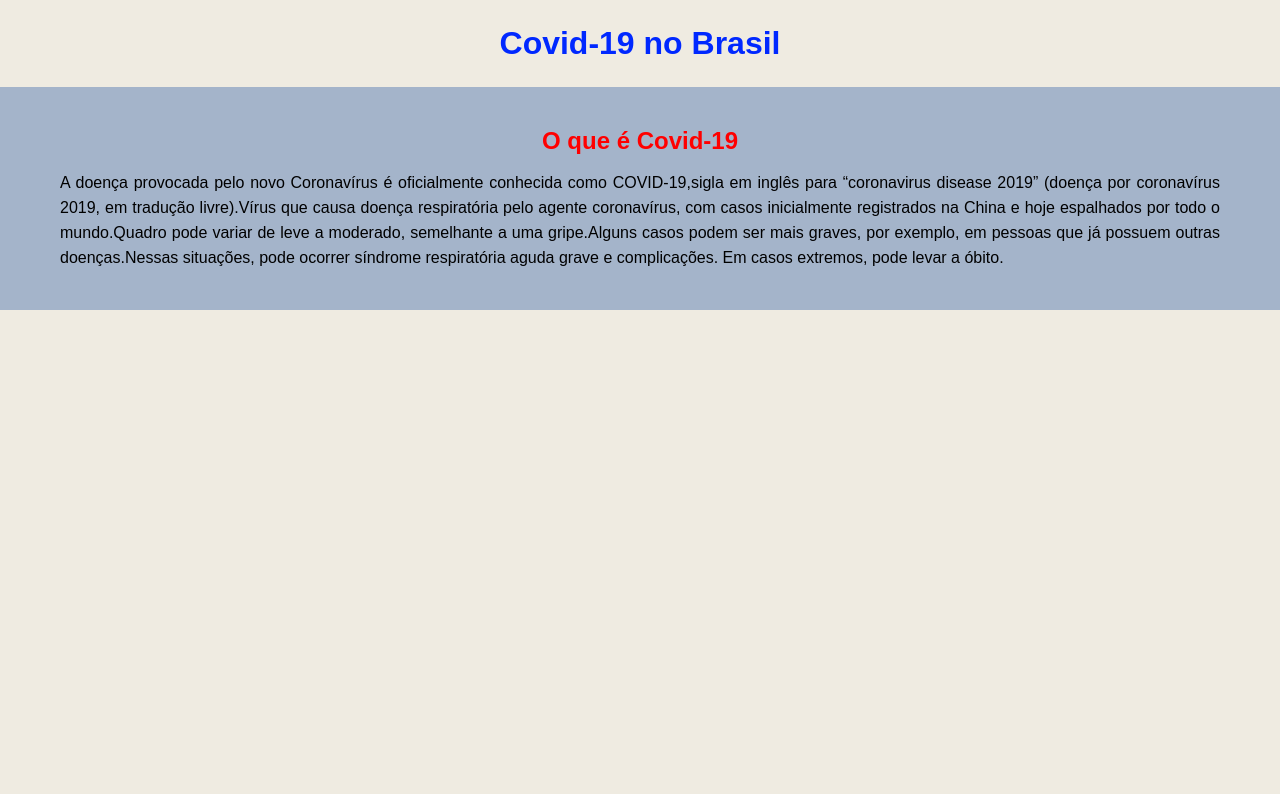
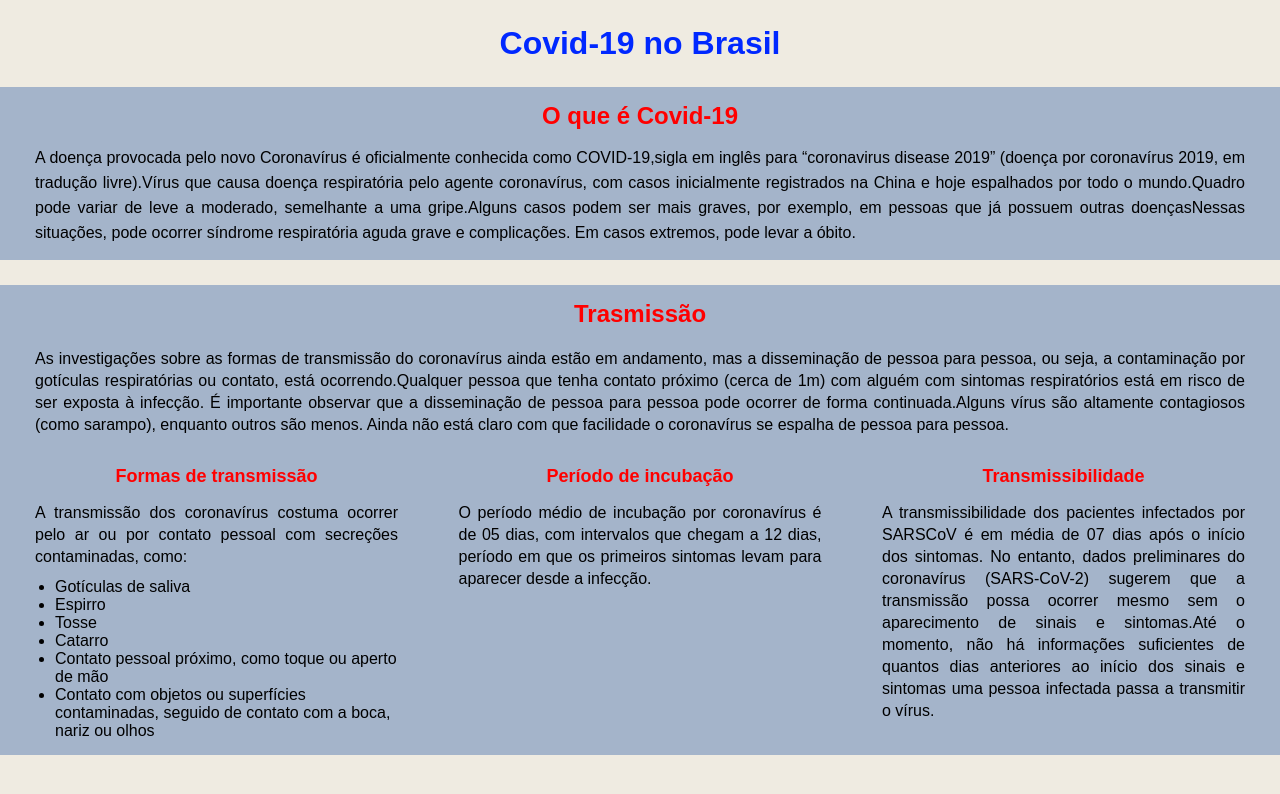
Before and after one commit to RamonBosi/Projetos-React, a React (Create React App) app in the folder projetos/: page / in a window 1280 px wide. Shown: the top 794 px of the page. Built offline with nearby package versions, Linux system fonts and the light colour scheme.

Commit message:
Project "Covid-19": Main content update

```diff
--- a/projetos/src/Projects/Covid-19/GlobalStyles.js
+++ b/projetos/src/Projects/Covid-19/GlobalStyles.js
@@ -30,4 +30,8 @@ export const GlobalStyles = createGlobalStyle`
     a{
         text-decoration: none;
     }
+
+    h2{
+        font-size: 2.4rem;
+    }
 `
--- /dev/null
+++ b/projetos/src/Projects/Covid-19/components/Main/components/Mold/index.js
@@ -0,0 +1,16 @@
+import { Container } from "./styles"
+
+export default function Mold({ mainTitle, content }){
+    return(
+        <Container>
+            <div>
+                <header>
+                    <h2>{mainTitle}</h2>
+                </header>
+                <section>
+                    {content}
+                </section>
+            </div>
+        </Container>
+    )
+}
--- /dev/null
+++ b/projetos/src/Projects/Covid-19/components/Main/components/Mold/styles.js
@@ -0,0 +1,29 @@
+import styled from 'styled-components'
+
+export const Container = styled.article`
+    background-color: var(--background-color-of-elements);
+    display: flex;
+    justify-content: center;
+
+    > div{
+        max-width: 1350px;
+
+        > header{
+            margin: 0 0 15px 0;
+
+            > h2{
+                color: var(--color-of-titles);
+                text-align: center;
+            }
+        }
+
+        > section{
+
+            > p{
+                line-height: 25px;
+                text-align: justify;
+                color: var(--default-black);
+            }
+        }
+    }
+`
--- /dev/null
+++ b/projetos/src/Projects/Covid-19/components/Main/components/Streaming/index.js
@@ -0,0 +1,50 @@
+import { Container } from './styles'
+
+export default function Streaming(){
+    return(
+        <Container>
+            <div>
+                <header><h2>Trasmissão</h2></header>
+                <section>
+                    <p>
+                        As investigações sobre as formas de transmissão do coronavírus ainda estão em andamento, mas a disseminação de pessoa para pessoa, ou seja, a contaminação por gotículas respiratórias ou contato, está ocorrendo.Qualquer pessoa que tenha contato próximo (cerca de 1m) com alguém com sintomas respiratórios está em risco de ser exposta à infecção. É importante observar que a disseminação de pessoa para pessoa pode ocorrer de forma continuada.Alguns vírus são altamente contagiosos (como sarampo), enquanto outros são menos. Ainda não está claro com que facilidade o coronavírus se espalha de pessoa para pessoa.
+                    </p>
+                </section>
+                <aside>
+                    <section>
+                        <header><h2>Formas de transmissão</h2></header>
+                        <div>
+                            <p>
+                                A transmissão dos coronavírus costuma ocorrer pelo ar ou por contato pessoal com secreções contaminadas, como:
+                            </p>
+                            <ul>
+                                <li>Gotículas de saliva</li>
+                                <li>Espirro</li>
+                                <li>Tosse</li>
+                                <li>Catarro</li>
+                                <li>Contato pessoal próximo, como toque ou aperto de mão</li>
+                                <li>Contato com objetos ou superfícies contaminadas, seguido de contato com a boca, nariz ou olhos</li>
+                            </ul>
+                        </div>
+                    </section>
+                    <section>
+                        <header><h2>Período de incubação</h2></header>
+                        <div>
+                            <p>
+                                O período médio de incubação por coronavírus é de 05 dias, com intervalos que chegam a 12 dias, período em que os primeiros sintomas levam para aparecer desde a infecção.
+                            </p>
+                        </div>
+                    </section>
+                    <section>
+                        <header><h2>Transmissibilidade</h2></header>
+                        <div>
+                            <p>
+                                A transmissibilidade dos pacientes infectados por SARSCoV é em média de 07 dias após o início dos sintomas. No entanto, dados preliminares do coronavírus (SARS-CoV-2) sugerem que a transmissão possa ocorrer mesmo sem o aparecimento de sinais e sintomas.Até o momento, não há informações suficientes de quantos dias anteriores ao início dos sinais e sintomas uma pessoa infectada passa a transmitir o vírus.
+                            </p>
+                        </div>
+                    </section>
+                </aside>
+            </div>
+        </Container>
+    )
+}
--- /dev/null
+++ b/projetos/src/Projects/Covid-19/components/Main/components/Streaming/styles.js
@@ -0,0 +1,51 @@
+import styled from 'styled-components'
+
+export const Container = styled.article`
+    background-color: var(--background-color-of-elements);
+    display: flex;
+    justify-content: center;
+
+    h2{
+        color: var(--color-of-titles);
+        text-align: center;
+    }
+
+    p{
+        line-height: 22px;
+        text-align: justify;
+    }
+
+    > div{
+        flex-grow: 1;
+        display: flex;
+        flex-direction: column;
+        max-width: 1350px;
+
+        > header{
+            margin: 0 0 20px 0;
+        }
+
+        > aside{
+            margin: 30px 0 0 0;
+            display: flex;
+            justify-content: space-between;
+
+            > section{
+                width: 30%;
+
+                ul{
+                    margin: 10px 0 0 0;
+                    padding: 0 0 0 20px;
+                }
+
+                h2{
+                    font-size: 1.8rem;
+                }
+
+                > header{
+                    margin: 0 0 15px 0;
+                }
+            }
+        }
+    }
+`
--- a/projetos/src/Projects/Covid-19/components/Main/components/WhatIsCovid19/index.js
+++ b/projetos/src/Projects/Covid-19/components/Main/components/WhatIsCovid19/index.js
@@ -1,16 +1,13 @@
-import { Container } from './styles'
+import Mold from "../Mold";
 
 export default function WhatIsCovid19(){
-    return(
-        <Container>
-            <header>
-                <h2>O que é Covid-19</h2>
-            </header>
-            <section>
+
+    return <Mold
+            mainTitle={'O que é Covid-19'}
+            content = {
                 <p>
-                    A doença provocada pelo novo Coronavírus é oficialmente conhecida como COVID-19,sigla em inglês para “coronavirus disease 2019” (doença por coronavírus 2019, em tradução livre).Vírus que causa doença respiratória pelo agente coronavírus, com casos inicialmente registrados na China e hoje espalhados por todo o mundo.Quadro pode variar de leve a moderado, semelhante a uma gripe.Alguns casos podem ser mais graves, por exemplo, em pessoas que já possuem outras doenças.Nessas situações, pode ocorrer síndrome respiratória aguda grave e complicações. Em casos extremos, pode levar a óbito.
+                    A doença provocada pelo novo Coronavírus é oficialmente conhecida como COVID-19,sigla em inglês para “coronavirus disease 2019” (doença por coronavírus 2019, em tradução livre).Vírus que causa doença respiratória pelo agente coronavírus, com casos inicialmente registrados na China e hoje espalhados por todo o mundo.Quadro pode variar de leve a moderado, semelhante a uma gripe.Alguns casos podem ser mais graves, por exemplo, em pessoas que já possuem outras doençasNessas situações, pode ocorrer síndrome respiratória aguda grave e complicações. Em casos extremos, pode levar a óbito.
                 </p>
-            </section>
-        </Container>
-    )
+            }
+        />
 }
--- a/projetos/src/Projects/Covid-19/components/Main/components/WhatIsCovid19/styles.js
+++ /dev/null
@@ -1,28 +0,0 @@
-import styled from 'styled-components'
-
-export const Container = styled.article`
-    background-color: var(--background-color-of-elements);
-    display: flex;
-    flex-direction: column;
-    padding: 40px 20px;
-
-    > header{
-        margin: 0 0 15px 0;
-
-        > h2{
-            color: var(--color-of-titles);
-            text-align: center;
-        }
-    }
-
-    > section{
-        max-width: 1160px;
-        align-self: center;
-
-        > p{
-            line-height: 25px;
-            text-align: justify;
-            color: var(--default-black);
-        }
-    }
-`
--- a/projetos/src/Projects/Covid-19/components/Main/index.js
+++ b/projetos/src/Projects/Covid-19/components/Main/index.js
@@ -1,5 +1,6 @@
 import { MainContext } from './styles'
 import WhatIsCovid19 from './components/WhatIsCovid19'
+import Streaming from './components/Streaming'
 
 export default function CreateMain(){
     return(
@@ -7,6 +8,7 @@ export default function CreateMain(){
            <MainContext>
                 <h1>Covid-19 no Brasil</h1>
                 <WhatIsCovid19/>
+                <Streaming/>
            </MainContext>
        </main>
     )
--- a/projetos/src/Projects/Covid-19/components/Main/styles.js
+++ b/projetos/src/Projects/Covid-19/components/Main/styles.js
@@ -5,6 +5,11 @@ export const MainContext = styled.div`
     > h1{
         text-align: center;
         color: rgba(0, 40, 255, 1);
+        margin: 25px 0 0 0;
+    }
+
+    > article{
+        padding: 15px 35px;
         margin: 25px 0;
     }
 `
```
